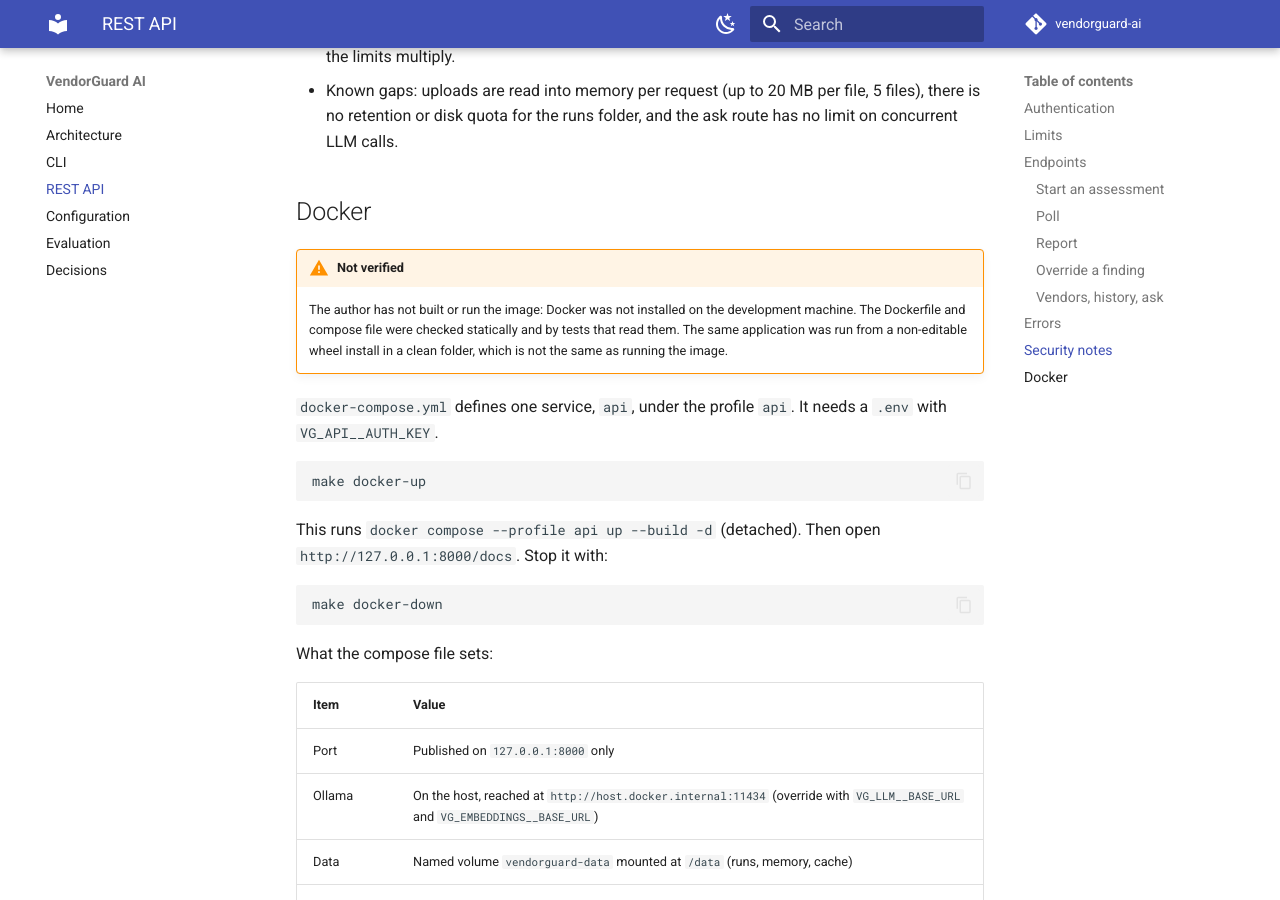
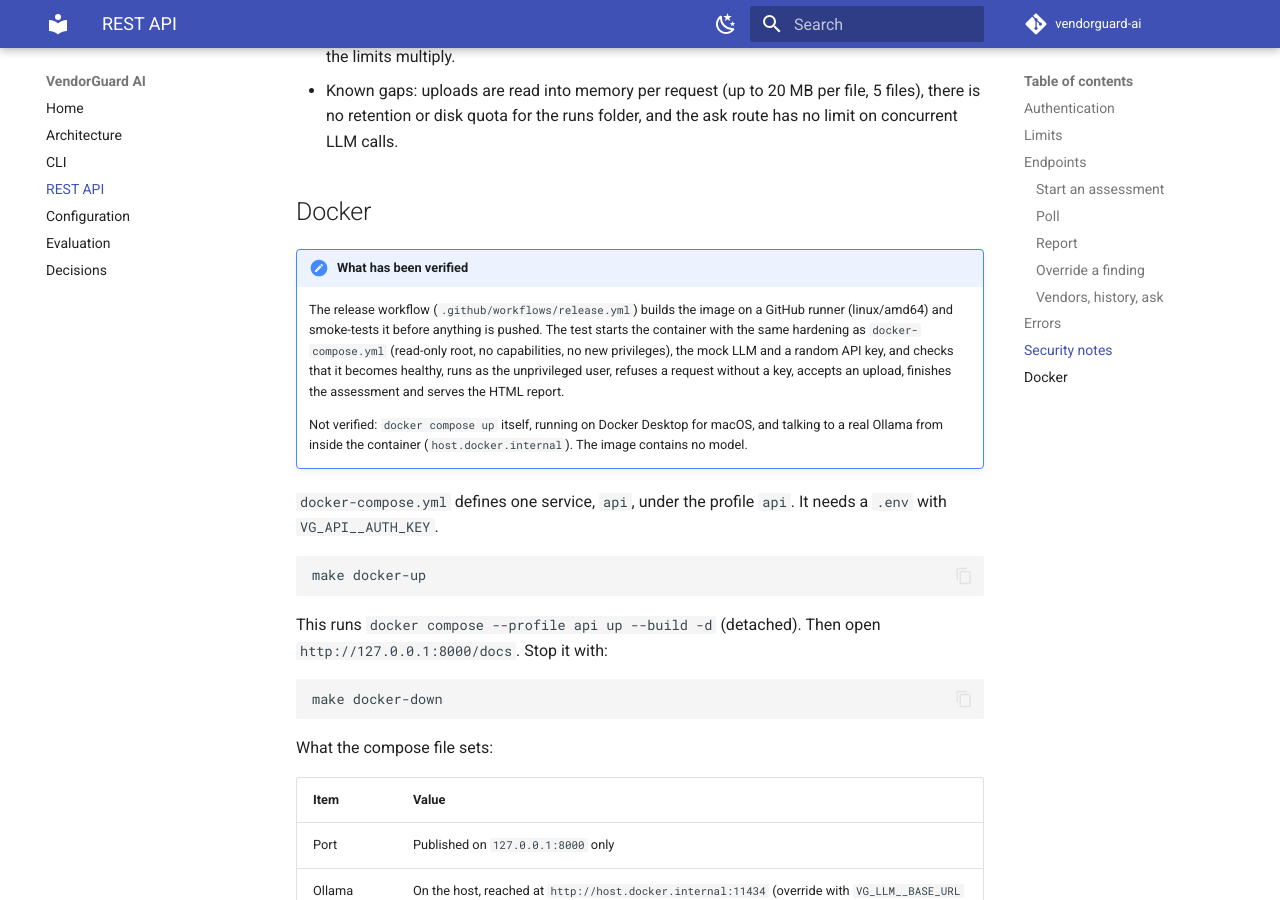
Before and after one commit to himanshugoel9725/vendorguard-ai, an MkDocs documentation site: the page built from docs/api.md, in a window 1280 px wide and 900 px high, scrolled down 4521 px. Built offline with MkDocs 1.6.1 and Material for MkDocs 9.7.7, drawn with Linux system fonts in a browser that asks for light colours; comment, search, counter and statistics services are not loaded.

Commit message:
[T10.5] Docs: state what the CI smoke test verified about the Docker image
Co-Authored-By: Claude Sonnet 5.5 <noreply@anthropic.com>

```diff
--- a/docs/api.md
+++ b/docs/api.md
@@ -162,10 +162,15 @@ is never sent.
 
 ## Docker
 
-!!! warning "Not verified"
-    The author has not built or run the image: Docker was not installed on the development machine. The
-    Dockerfile and compose file were checked statically and by tests that read them. The same application was
-    run from a non-editable wheel install in a clean folder, which is not the same as running the image.
+!!! note "What has been verified"
+    The release workflow (`.github/workflows/release.yml`) builds the image on a GitHub runner (linux/amd64)
+    and smoke-tests it before anything is pushed. The test starts the container with the same hardening as
+    `docker-compose.yml` (read-only root, no capabilities, no new privileges), the mock LLM and a random API key,
+    and checks that it becomes healthy, runs as the unprivileged user, refuses a request without a key, accepts
+    an upload, finishes the assessment and serves the HTML report.
+
+    Not verified: `docker compose up` itself, running on Docker Desktop for macOS, and talking to a real Ollama
+    from inside the container (`host.docker.internal`). The image contains no model.
 
 `docker-compose.yml` defines one service, `api`, under the profile `api`. It needs a `.env` with
 `VG_API__AUTH_KEY`.
```
Also changed, not shown: README.md (+2 -1 lines), docs/PROGRESS.md (+6 -5 lines), docs/index.md (+2 -2 lines).
